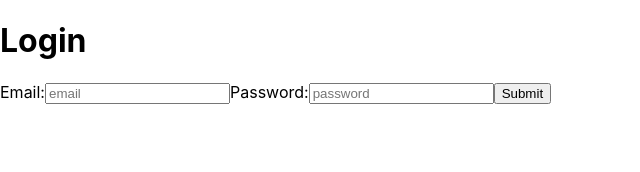
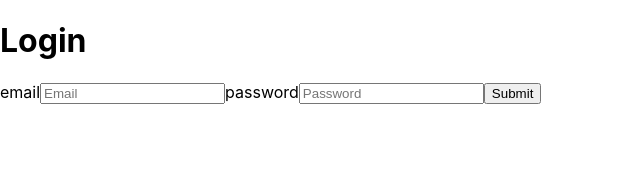
Before and after one commit to MohamedEsssam/lets-chat, a React (Create React App) app in the folder client/: page /login in a window 1280 px wide. Shown: the top 172 px of the page, without its empty margins (0-640 px from the left). Built offline with nearby package versions, Linux system fonts and the light colour scheme.

Commit message:
restructure components

```diff
--- /dev/null
+++ b/client/src/components/forms/inputComponent.jsx
@@ -0,0 +1,25 @@
+import React from "react";
+import { Field, ErrorMessage, useFormikContext } from "formik";
+
+const CustomInput = ({ name, ...otherProps }) => {
+  const { handleChange, setFieldTouched, touched } = useFormikContext();
+
+  return (
+    <>
+      <label>
+        {name}
+        <Field
+          name={name}
+          onBlur={() => setFieldTouched(name)}
+          onChange={handleChange(name)}
+          {...otherProps}
+        />
+        {touched[name] && (
+          <ErrorMessage name={name} component="div" style={{ color: "red" }} />
+        )}
+      </label>
+    </>
+  );
+};
+
+export default CustomInput;
--- a/client/src/components/login/login.jsx
+++ b/client/src/components/login/login.jsx
@@ -1,6 +1,6 @@
 import React from "react";
 import { Formik } from "formik";
-import LoginComponent from "./loginComponent";
+import LoginForm from "./loginForm";
 import loginSchema from "./validation";
 
 const Login = () => {
@@ -15,7 +15,7 @@ const Login = () => {
       >
         {(handleChange, handleSubmit, error, setFieldTouched, touched) => (
           <>
-            <LoginComponent />
+            <LoginForm />
           </>
         )}
       </Formik>
--- a/client/src/components/login/loginComponent.jsx
+++ /dev/null
@@ -1,52 +0,0 @@
-import React from "react";
-import { Form, Field, ErrorMessage, useFormikContext } from "formik";
-
-const LoginComponent = () => {
-  const { handleChange, setFieldTouched, touched } = useFormikContext();
-  return (
-    <>
-      <h1>Login</h1>
-      <Form>
-        <label>
-          Email:
-          <Field
-            type="email"
-            name="email"
-            onBlur={() => setFieldTouched("email")}
-            onChange={handleChange("email")}
-            placeholder="email"
-            icon="email"
-          />
-          {touched["email"] && (
-            <ErrorMessage
-              name="email"
-              component="div"
-              style={{ color: "red" }}
-            />
-          )}
-        </label>
-        <label>
-          Password:
-          <Field
-            type="password"
-            name="password"
-            onBlur={() => setFieldTouched("password")}
-            onChange={handleChange("password")}
-            placeholder="password"
-            icon="password"
-          />
-        </label>
-        {touched["password"] && (
-          <ErrorMessage
-            name="password"
-            component="div"
-            style={{ color: "red" }}
-          />
-        )}
-        <button type="submit">Submit</button>
-      </Form>
-    </>
-  );
-};
-
-export default LoginComponent;
--- /dev/null
+++ b/client/src/components/login/loginForm.jsx
@@ -0,0 +1,19 @@
+import React from "react";
+import CustomInput from "../forms/inputComponent";
+import { Form } from "formik";
+
+const LoginForm = () => {
+  return (
+    <>
+      <h1>Login</h1>
+      <Form>
+        <CustomInput type="email" name="email" placeholder="Email" />
+        <CustomInput type="password" name="password" placeholder="Password" />
+
+        <button type="submit">Submit</button>
+      </Form>
+    </>
+  );
+};
+
+export default LoginForm;
```
